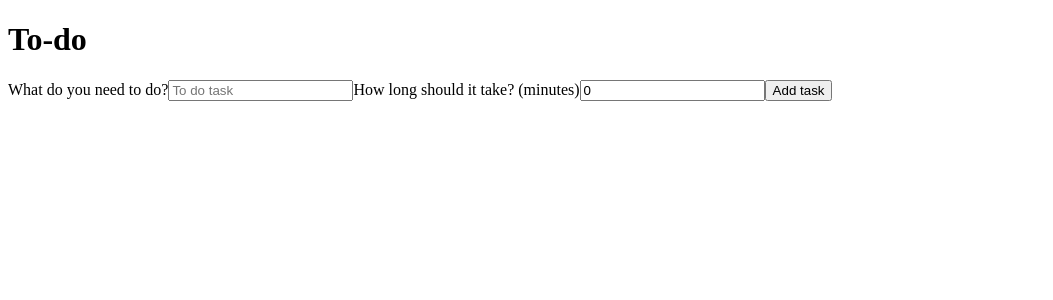
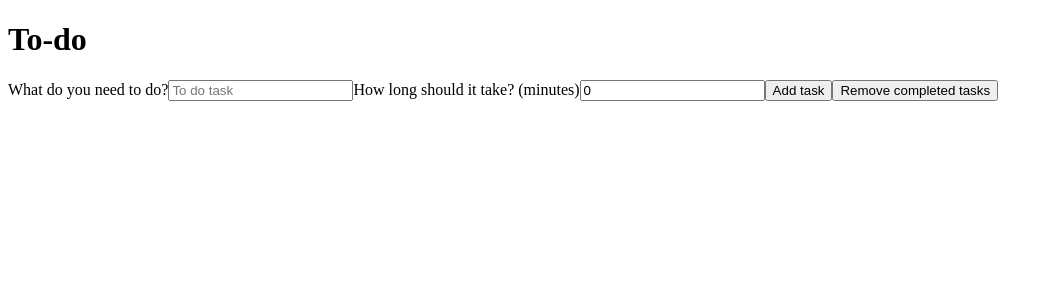
Before and after one commit to ironhack-labs/lab-angular-directives, an Angular app in the folder todo-list-app/: page / in a window 1280 px wide. Shown: the top 300 px of the page, without its empty margins (0-1053 px from the left). Built offline with nearby package versions, Linux system fonts and the light colour scheme.

Commit message:
Add a clean button that will remove the completed todos

```diff
--- a/todo-list-app/src/app/components/todo-list/todo-list.component.html
+++ b/todo-list-app/src/app/components/todo-list/todo-list.component.html
@@ -15,6 +15,7 @@
     [(ngModel)]="toDoTime">
 
 <button (click)="addToDo()">Add task</button>
+<button (click)="removeCompleted()">Remove completed tasks</button>
 
 <ul>
     <li
--- a/todo-list-app/src/app/components/todo-list/todo-list.component.ts
+++ b/todo-list-app/src/app/components/todo-list/todo-list.component.ts
@@ -27,14 +27,17 @@
     this.toDoTime = 0;
   }
 
-  makeGreen(task : {completed:boolean}) : void {
+  makeGreen(task : {completed:boolean}) {
     task.completed === false? task.completed = true : task.completed = false;
   }
 
-  remove (task : {name:string}) : void {
-    console.log(this.toDoList)
-    console.log(task)
+  remove (task : {name:string}) {
     //This removes all tasks with the same name, it would be good to use a loop to remove just the first ocurrence, some id/idx system, etc to improve this functionality
     this.toDoList = this.toDoList.filter(item => item.name !== task.name)
   }
+
+  removeCompleted () {
+    this.toDoList = this.toDoList.filter(item => item.completed !== true)
+    console.log(this)
+  }
 }
```
